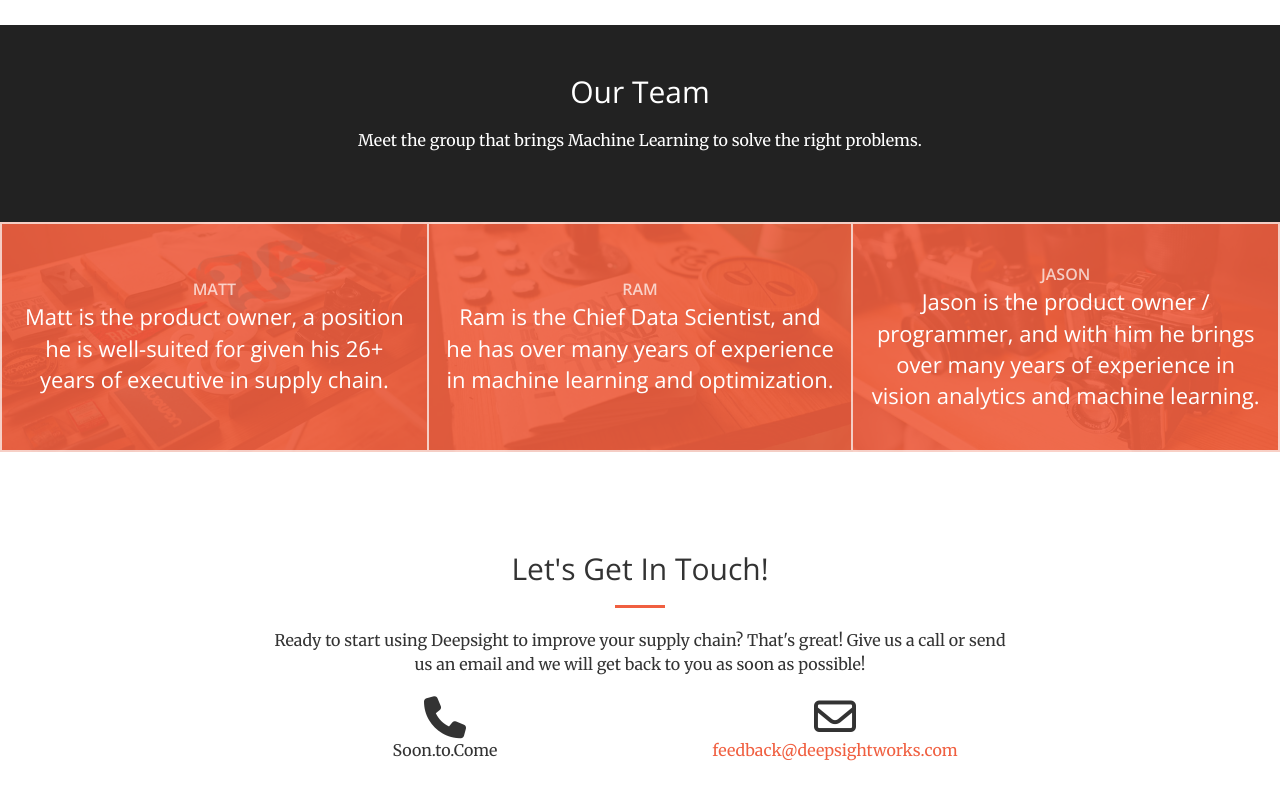
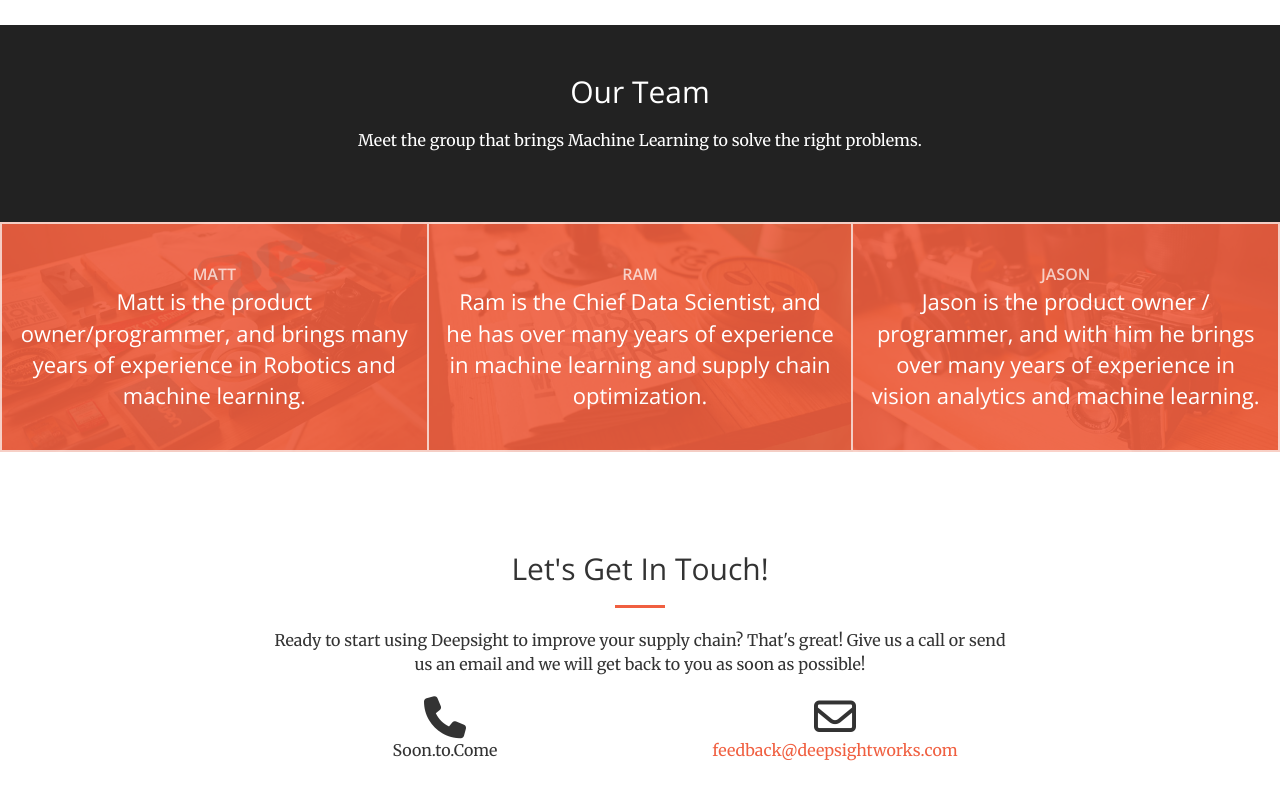
Before and after one commit to DeepSightWorks/deepsightworks.github.io, a website: page index.html in a window 1280 px wide. Shown: the part 1697-2497 px from the top of the page. Drawn offline with nearby package versions, Linux system fonts and the light colour scheme; files that its build step writes are made by us from their sources.

Commit message:
Update index.html

```diff
--- a/index.html
+++ b/index.html
@@ -165,7 +165,7 @@
 									Matt
 								</div>
 								<div class="project-name">
-									Matt is the product owner, a position he is well-suited for given his 26+ years of executive in supply chain.
+									Matt is the product owner/programmer, and brings many years of experience in Robotics and machine learning.
 								</div>
 							</div>
 						</div>
@@ -180,7 +180,7 @@
 									Ram
 								</div>
 								<div class="project-name">
-									Ram is the Chief Data Scientist, and he has over many years of experience in machine learning and optimization.
+									Ram is the Chief Data Scientist, and he has over many years of experience in machine learning and supply chain optimization.
 								</div>
 							</div>
 						</div>
@@ -238,10 +238,10 @@
 						<div class="portfolio-box-caption last bottom">
 							<div class="portfolio-box-caption-content">
 								<div class="project-category text-faded">
-									JAISON MANIAN
+									Jason
 								</div>
 								<div class="project-name">
-									Jaison is the company's COO, and with him he brings over 18 years of experience in leading the strategy, design and implementation of enterprise software solutions.
+									Jason is the company's programmer, and with him he brings over 18 years of experience in leading the strategy, design and implementation of enterprise software solutions.
 								</div>
 							</div>
 						</div>
```
